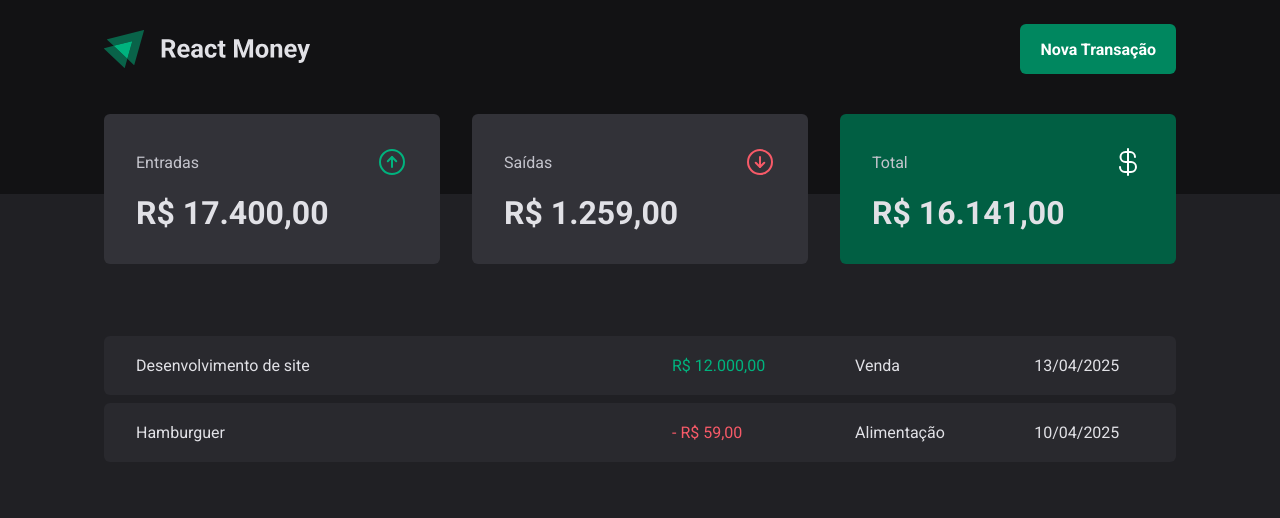
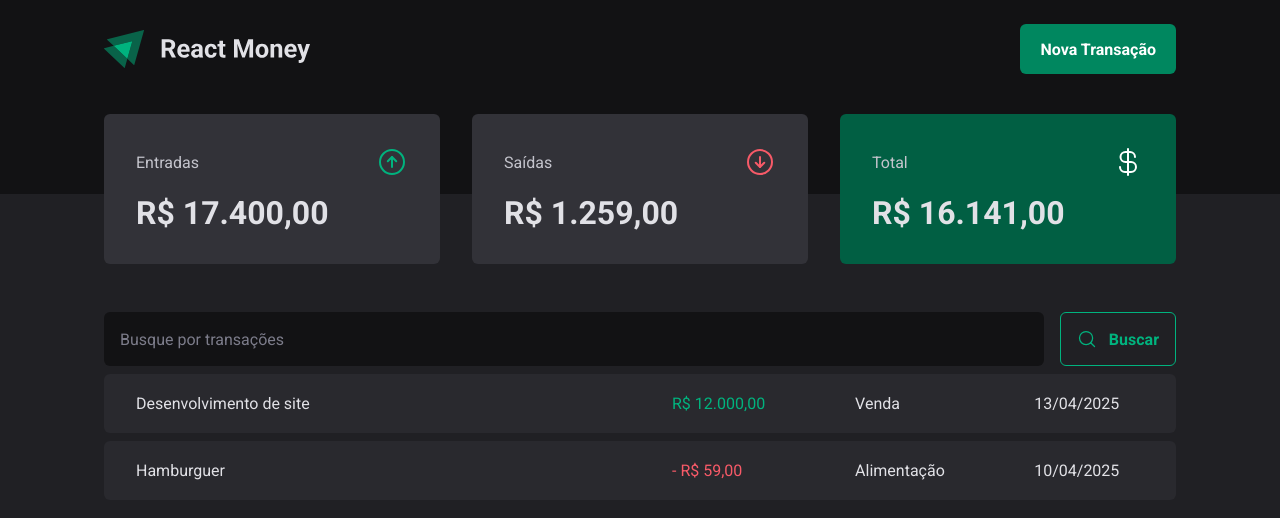
Before and after one commit to rramires/react_money, a React (Vite) app: page / in a window 1280 px wide. Shown: the top 518 px of the page. Built offline with nearby package versions, Linux system fonts and the light colour scheme.

Commit message:
Adding Search Form.

```diff
--- /dev/null
+++ b/src/components/SearchForm/index.tsx
@@ -0,0 +1,14 @@
+import { MagnifyingGlass } from 'phosphor-react'
+import { SearchFormContainer } from './styles'
+
+export function SearchForm() {
+	return (
+		<SearchFormContainer>
+			<input type='text' placeholder='Busque por transações' />
+			<button type='submit'>
+				<MagnifyingGlass size={20} />
+				Buscar
+			</button>
+		</SearchFormContainer>
+	)
+}
--- /dev/null
+++ b/src/components/SearchForm/styles.ts
@@ -0,0 +1,47 @@
+import styled from 'styled-components'
+
+export const SearchFormContainer = styled.form`
+	display: flex;
+	gap: 1rem;
+
+	input {
+		flex: 1;
+		padding: 1rem;
+
+		border: 0;
+		border-radius: 6px;
+
+		background: ${(props) => props.theme['gray-900']};
+		color: ${(props) => props.theme['gray-300']};
+
+		&::placeholder {
+			color: ${(props) => props.theme['gray-500']};
+		}
+	}
+
+	button {
+		display: flex;
+		align-items: center;
+
+		padding: 1rem;
+		gap: 0.75rem;
+		border-radius: 6px;
+
+		background: transparent;
+		border: 1px solid ${(props) => props.theme['green-300']};
+
+		color: ${(props) => props.theme['green-300']};
+		font-weight: bold;
+
+		&:hover {
+			background: ${(props) => props.theme['green-500']};
+			border-color: ${(props) => props.theme['green-500']};
+			color: ${(props) => props.theme['white']};
+
+			transition:
+				background-color 0.2s,
+				border-color 0.2s,
+				color 0.2s;
+		}
+	}
+`
--- a/src/pages/Transactions/index.tsx
+++ b/src/pages/Transactions/index.tsx
@@ -1,4 +1,5 @@
 import { Header } from '../../components/Header'
+import { SearchForm } from '../../components/SearchForm'
 import { Summary } from '../../components/Summary'
 import {
 	PriceHighLight,
@@ -13,6 +14,7 @@
 			<Summary />
 
 			<TransactionsContainer>
+				<SearchForm />
 				<TransactionsTable>
 					<tbody>
 						<tr>
--- a/src/pages/Transactions/styles.ts
+++ b/src/pages/Transactions/styles.ts
@@ -3,7 +3,7 @@
 export const TransactionsContainer = styled.main`
 	width: 100%;
 	max-width: 70rem;
-	margin: 4rem auto 1rem;
+	margin: 3rem auto 1rem;
 	padding: 0 1.5rem;
 `
 
```
